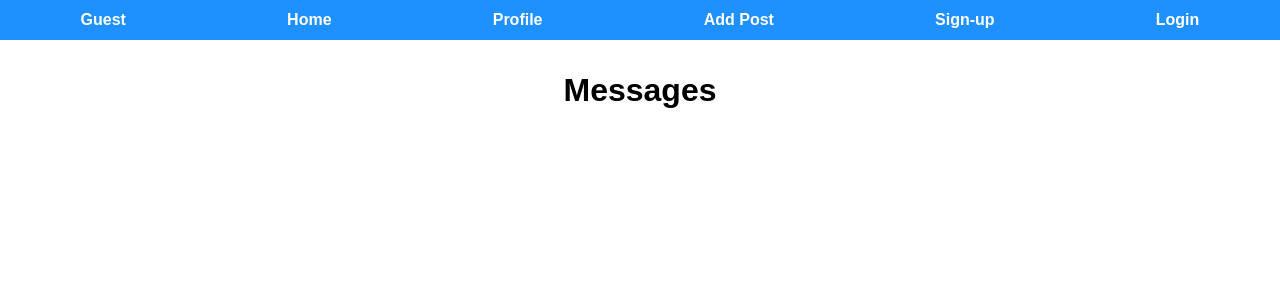
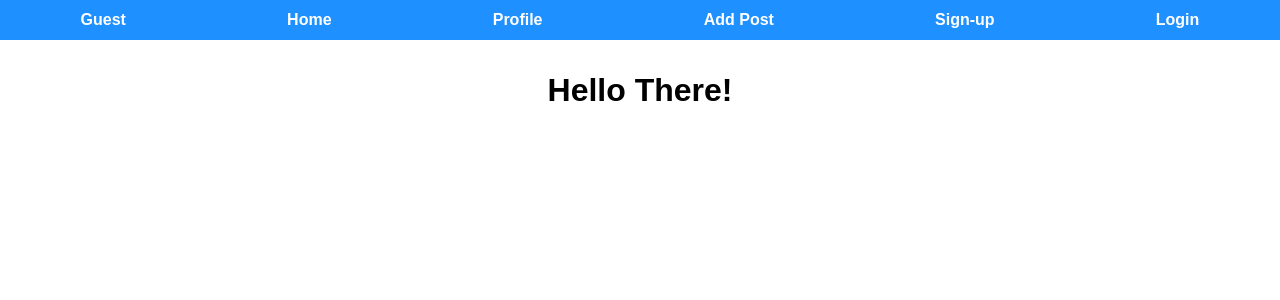
Before and after one commit to CamdenJenkins/strangersthings2, a React (Create React App) app: page /profile in a window 1280 px wide. Shown: the top 300 px of the page. Built offline with nearby package versions, Linux system fonts and the light colour scheme.

Commit message:
trouble with profile

```diff
--- a/src/App.jsx
+++ b/src/App.jsx
@@ -9,6 +9,7 @@ import Posts from "./components/Posts";
 import NewPostForm from "./components/MakePosts";
 import SinglePostView from "./components/SinglePostView";
 import Profile from "./components/Profile.Jsx";
+import TestComponent from "./components/TestComponent";
 
 function App() {
   const { user, setToken, token } = useAuth();
@@ -21,12 +22,13 @@ function App() {
           element={<Register setToken={setToken} />}
         />
         <Route path="/" element={<Posts token={token} />} />
+        <Route path="/profile" element={<Profile user={user} />} />
         <Route path="/makepost" element={<NewPostForm token={token} />} />
         <Route
           path="/singlepost/:postId"
           element={<SinglePostView token={token} />}
         />
-        <Route path='/profile' element={<Profile user={user} />} />
+        <Route path="/testComponent" element={<TestComponent />}/>
       </Routes>
     </div>
   );
--- a/src/components/Profile.Jsx
+++ b/src/components/Profile.Jsx
@@ -1,22 +1,28 @@
 import useAuth from "../hooks/useAuth"
 
 const Profile = () => {
-    const {user} = useAuth();
+//     const {user} = useAuth();
 
-    return (
-        <div>
-            <h1>Messages</h1>
-            {user?.messages?.map((message) => {
-                return (
-                    <>
-                        <div>{message.content}</div>
-                        <div>Sent By: {message.fromUser.username}</div>
-                    </>
-                )
+//     return (
+//         <div>
+//             <h1>Messages</h1>
+//             {user?.messages?.map((message) => {
+//                 return (
+//                     <>
+//                         <div>{message.content}</div>
+//                         <div>Sent By: {message.fromUser.username}</div>
+//                     </>
+//                 )
 
-            })}
-        </div>
-    )
+//             })}
+//         </div>
+//     )
+// }
+return (
+    <div>
+        <h1>Hello There!</h1>
+    </div>
+)
 }
 
 
--- /dev/null
+++ b/src/components/TestComponent.jsx
@@ -0,0 +1,6 @@
+const TestComponent = () => {
+    return (
+        <h1>Hello</h1>
+    )
+}
+export default TestComponent
```
